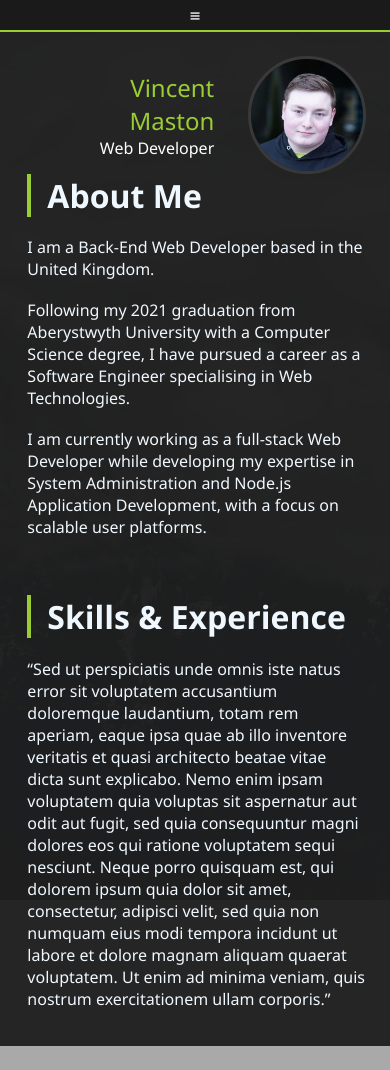
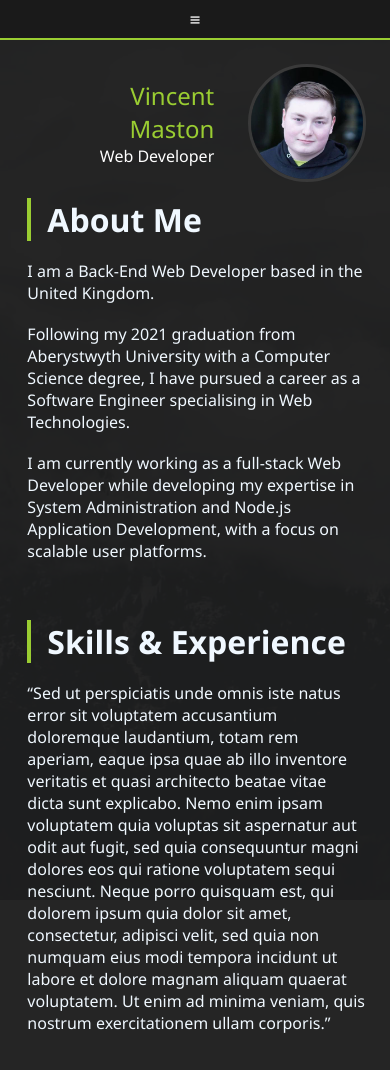
Before and after one commit to VMaston/vmaston.github.io, a Jekyll site: the page built from index.md, in a window 390 px wide. Built offline with Jekyll 4.4.1, drawn with Linux system fonts in a browser that asks for light colours; before the commit the page ends 1046 px from its top, so only the background shows below that.

Commit message:
more mobile menu tweaks

```diff
--- a/assets/css/styles.css
+++ b/assets/css/styles.css
@@ -148,8 +148,8 @@ button {
 
   .mobile-dropdown {
     display: block;
-    padding-top: 1%;
-    padding-bottom: 1%;
+    padding-top: 0.5em;
+    padding-bottom: 0.5em;
     background-color: rgba(26, 26, 26, 0.95);
     width: 100%;
   }
--- a/assets/css/styles_description.css
+++ b/assets/css/styles_description.css
@@ -34,6 +34,7 @@
     direction: rtl;
     justify-content: right;
     padding: 0;
+    padding-bottom: 1em;
   }
 
   .me {
```
